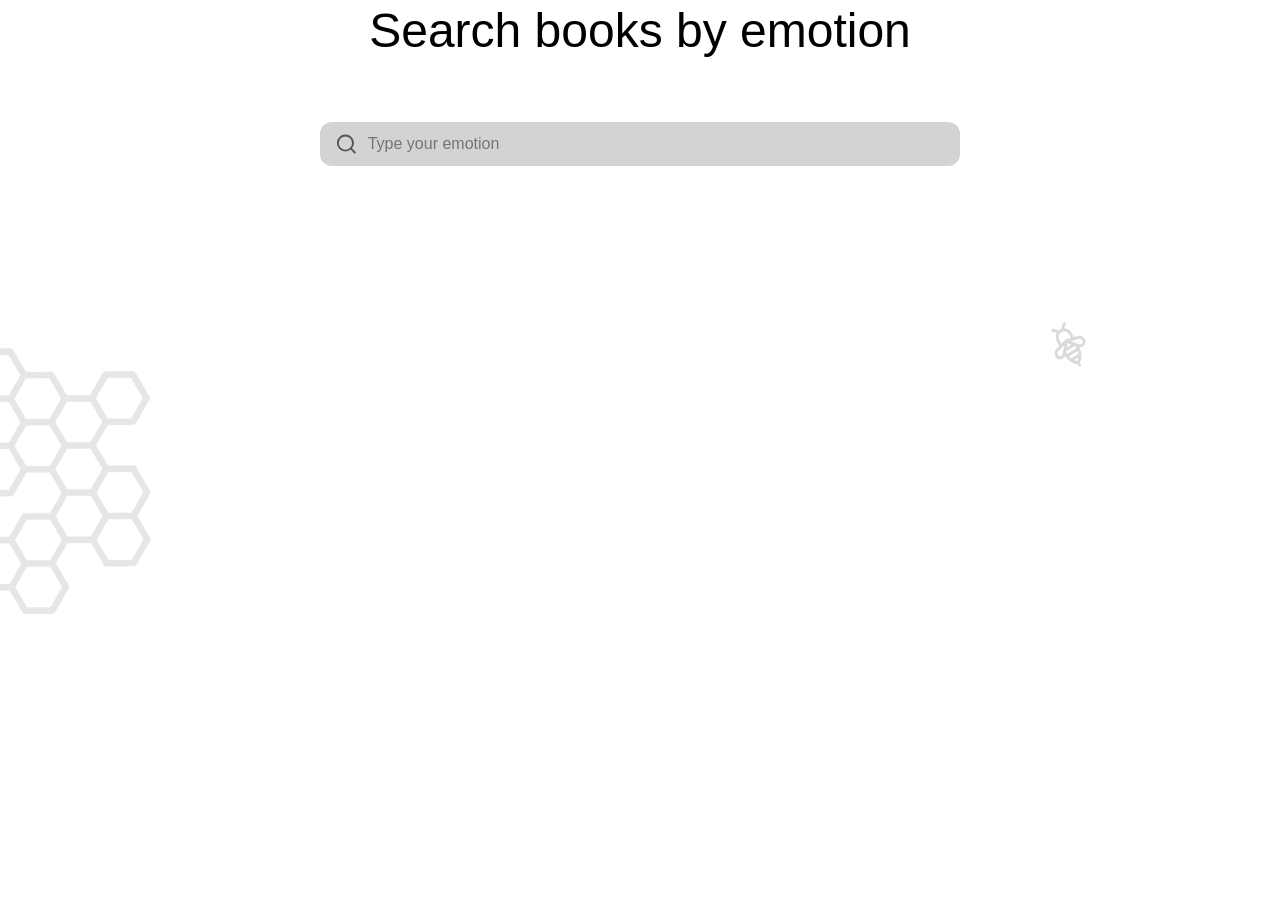
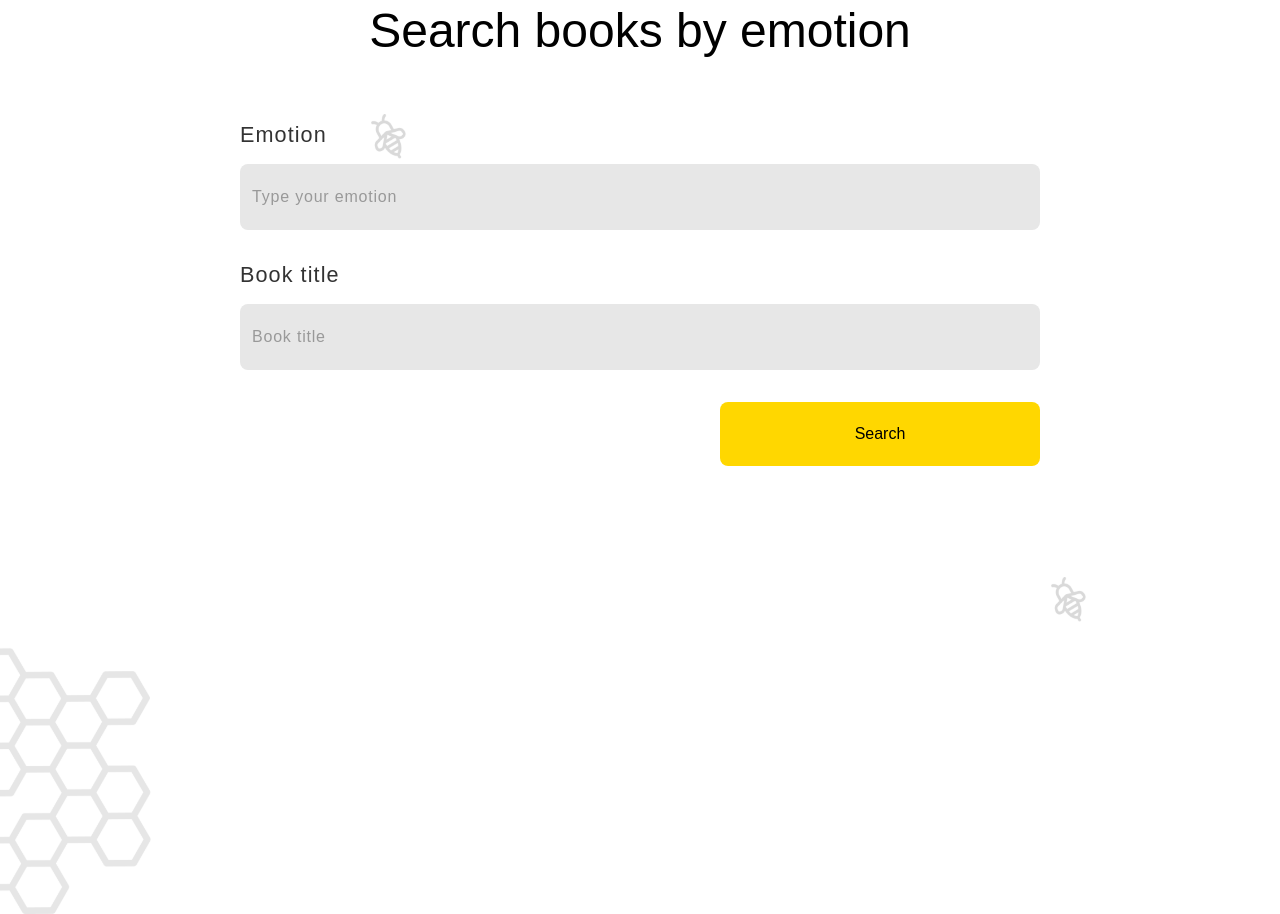
Before and after one commit to BookHive-ufcg/bookhive-web, a Next.js app: page /search in a window 1280 px wide. Shown: the part 1060-1974 px from the top of the page. Before the commit the page ends 1674 px from the top, so only its background shows below. Built offline with nearby package versions, Linux system fonts and the light colour scheme; a web font is replaced by a local one.

Commit message:
style to search page

```diff
--- a/src/app/search/page.tsx
+++ b/src/app/search/page.tsx
@@ -2,6 +2,8 @@ import SearchBar from "@/components/SearchBar";
 import styles from "./search.module.css";
 import Image from "next/image";
 import Link from "next/link";
+import Input from "@/components/Input";
+import Button from "@/components/Button";
 
 const genres = [
   "biography",
@@ -41,7 +43,23 @@ export default function Search() {
 
         <h1 className={styles.title}>Search books by emotion</h1>
         <div className={styles.emotionSearchContainer}>
-          <SearchBar placeholder="Type your emotion" />
+          <form>
+            <Input
+              type="text"
+              id="emotion"
+              placeholder="Type your emotion"
+              label="Emotion"
+            />
+            <Input
+              type="text"
+              id="bookTitle"
+              placeholder="Book title"
+              label="Book title"
+            />
+            <div className={styles.buttonContainer}>
+              <Button>Search</Button>
+            </div>
+          </form>
         </div>
       </div>
     </main>
--- a/src/app/search/search.module.css
+++ b/src/app/search/search.module.css
@@ -50,6 +50,18 @@
   padding-bottom: 20rem;
 }
 
-.emotionSearchContainer div {
-  width: min(40rem, 100%);
+.emotionSearchContainer form {
+  width: min(50rem, 100%);
+  display: flex;
+  flex-direction: column;
+  gap: 2rem;
 }
+
+.buttonContainer {
+  display: flex;
+  justify-content: flex-end;
+}
+
+.buttonContainer button {
+  width: min(20rem, 100%);
+}
--- a/src/components/Button/button.module.css
+++ b/src/components/Button/button.module.css
@@ -1,5 +1,6 @@
 .button {
   width: 100%;
+  height: 4rem;
   padding: 12px;
   font-size: 16px;
   border: none;
```
